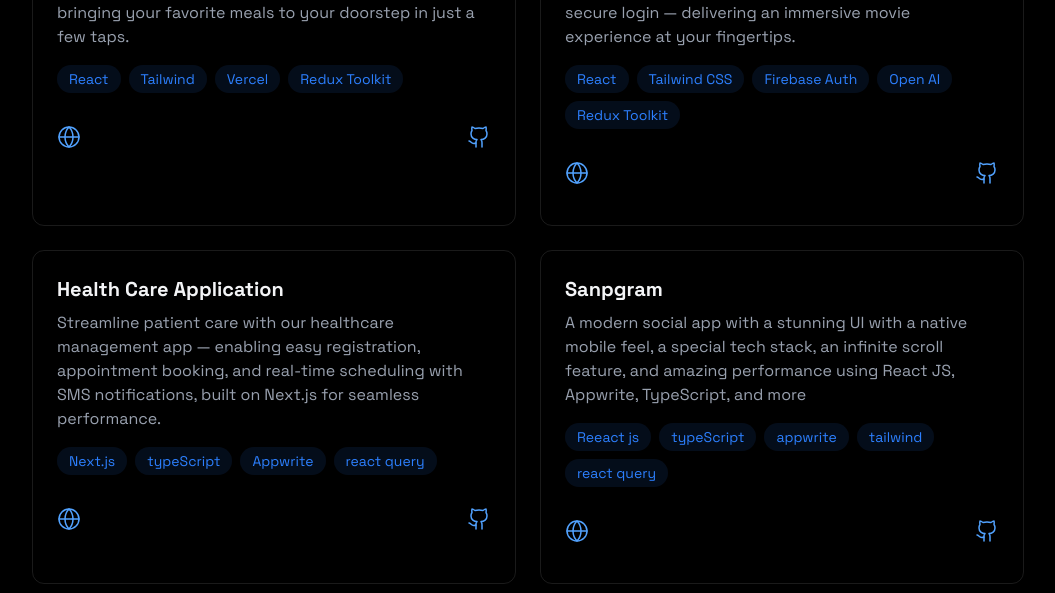
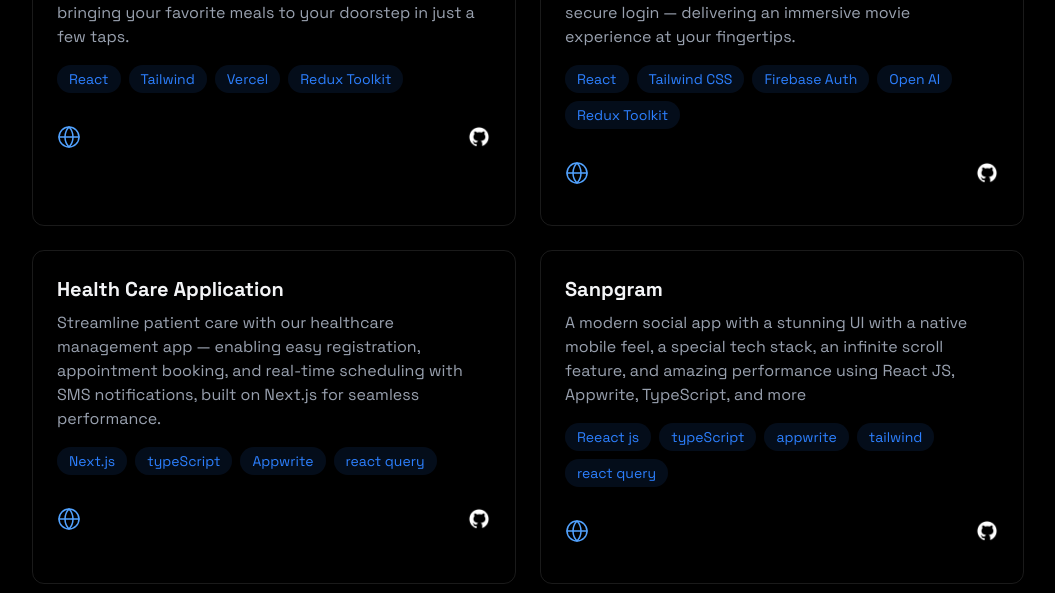
Before and after one commit to chandrashekar19/chandras-dev, a React (Vite) app: page / in a window 1280 px wide. Shown: the part 2500-3093 px from the top of the page, without its empty margins (112-1167 px from the left). Built offline with nearby package versions, Linux system fonts and the light colour scheme.

Commit message:
updated: the icon for github bcz of production issue

```diff
--- a/src/components/sections/projects-core.jsx
+++ b/src/components/sections/projects-core.jsx
@@ -1,6 +1,6 @@
 import { RevealOnScroll } from "../reveal-onscroll";
 import { projectsData } from "../../constants";
-import { Github, Globe } from "lucide-react";
+import { Globe } from "lucide-react";
 
 export const Projects = () => {
   return (
@@ -46,7 +46,12 @@ export const Projects = () => {
                     rel="noopener noreferrer"
                     className="text-blue-400 hover:text-blue-300 transition-colors my-4"
                   >
-                    <Github size={24} strokeWidth={1.5} />
+                    <img
+                      src="/public/image.png"
+                      alt="GitHub"
+                      className="w-6 h-6"
+                      style={{ filter: "invert(2)" }}
+                    />
                   </a>
                 </div>
               </div>
```
Also changed, not shown: public/image.png (added).
